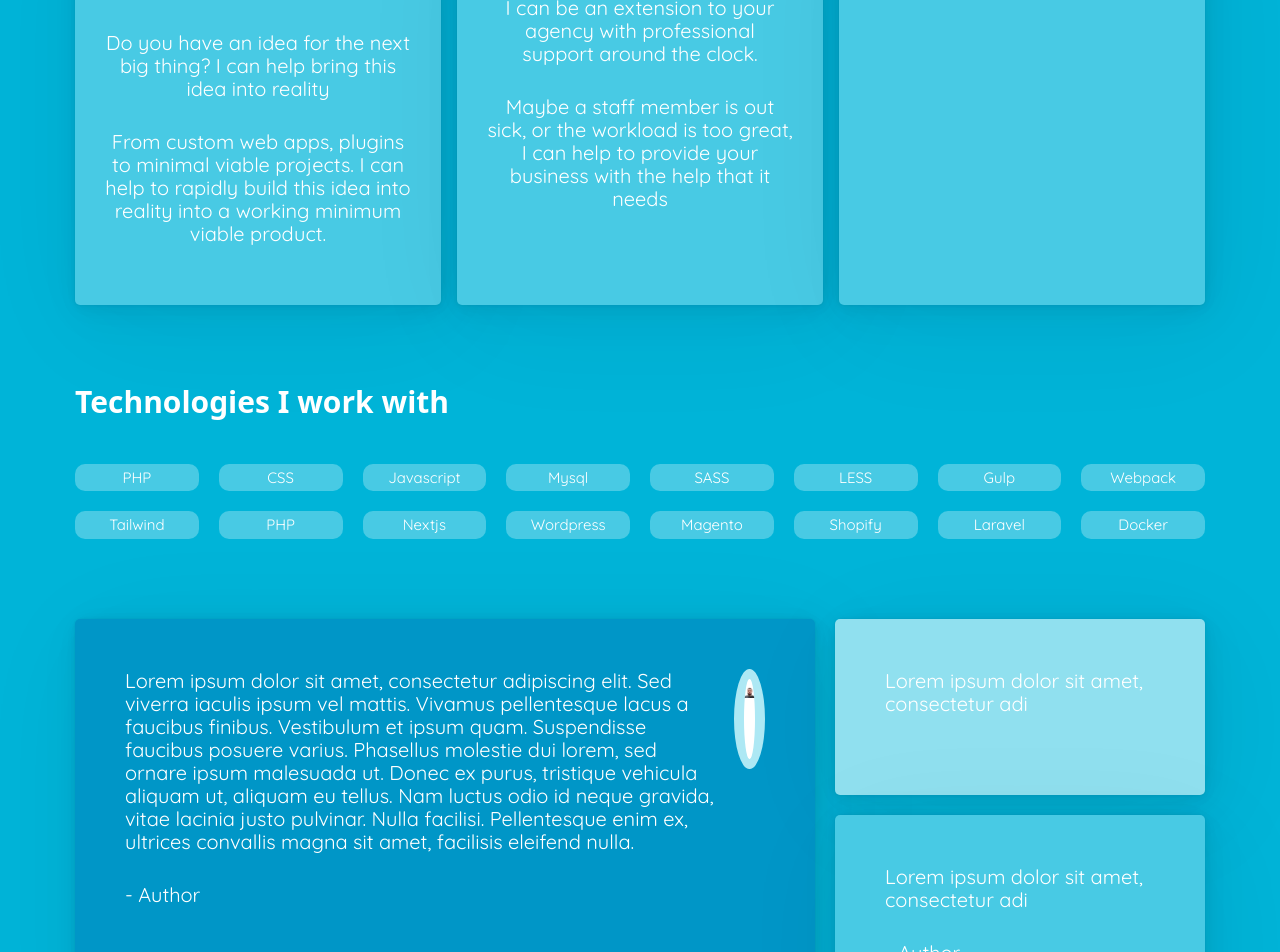
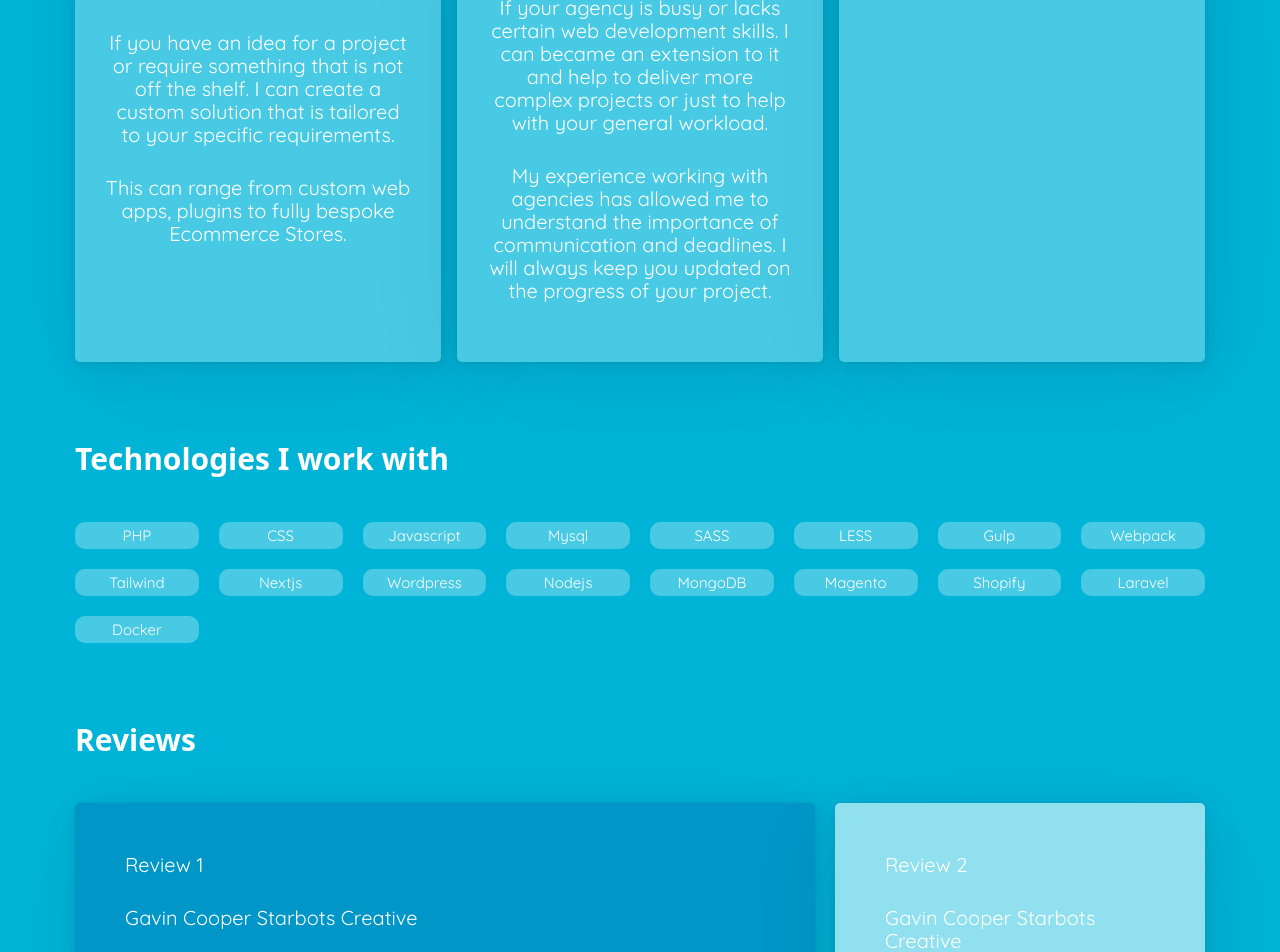
Before and after one commit to linear5ky/portfolio-2023, a Next.js app: page / in a window 1280 px wide. Shown: the part 3420-4372 px from the top of the page. Built offline with nearby package versions, Linux system fonts and the light colour scheme.

Commit message:
feat: add in tech|reviews

```diff
--- a/components/Reviews.js
+++ b/components/Reviews.js
@@ -1,7 +1,7 @@
 import React, { useEffect, useState } from "react";
 import Image from 'next/image'
 import { useRouter } from "next/router";
-
+import ReviewItems from "../constants/Reviews";
 
 export default function Reviews() {
   const router = useRouter();
@@ -18,37 +18,19 @@ export default function Reviews() {
 
     <div class="container">
 
-
+      <h3>Reviews</h3>
 
       <section class="reviews">
 
-            <div class="review primary glow">
+        {ReviewItems.items.map((proj, idx) => (
+            <div class={"review  glow " + proj.class}>
               <div class="content">
-                <p>Lorem ipsum dolor sit amet, consectetur adipiscing elit. Sed viverra iaculis ipsum vel mattis. Vivamus pellentesque lacus a faucibus finibus. Vestibulum et ipsum quam. Suspendisse faucibus posuere varius. Phasellus molestie dui lorem, sed ornare ipsum malesuada ut. Donec ex purus, tristique vehicula aliquam ut, aliquam eu tellus. Nam luctus odio id neque gravida, vitae lacinia justo pulvinar. Nulla facilisi. Pellentesque enim ex, ultrices convallis magna sit amet, facilisis eleifend nulla. </p>
-                <p class="author">- Author</p>
+                {proj.review}
+                <p class="author">{proj.author}  <span>{proj.company}</span></p>
               </div>
+            </div>
 
-              <div class="hero-image  circle-small">
-
-
-            <Image
-                src="/images/me.png"
-                alt="Next.js Logo"
-                width={100}
-                height={100}
-                priority
-              />
-
-            </div>
-            </div>
-            <div class="review secondary glow">
-                <div class="content">
-                <p class="author">  Lorem ipsum dolor sit amet, consectetur adi</p>
-              </div></div>
-            <div class="review tertiary glow">    <div class="content">
-                <p>Lorem ipsum dolor sit amet, consectetur adi</p>
-                <p class="author">- Author</p>
-              </div></div>
+        ))}
 
       </section>
 
--- a/components/Tech.js
+++ b/components/Tech.js
@@ -1,9 +1,9 @@
 import React, { useEffect, useState } from "react";
 import Image from 'next/image'
 import { useRouter } from "next/router";
+import techItems from "../constants/TechItems";
 
-
-export default function Tech() {
+export default function Contact() {
   const router = useRouter();
   // console.log(router.asPath);
 
@@ -22,25 +22,9 @@ export default function Tech() {
 
       <section class="techstack">
 
-            <div class="item">PHP</div>
-            <div class="item">CSS</div>
-            <div class="item">Javascript</div>
-            <div class="item">Mysql</div>
-            <div class="item">SASS</div>
-            <div class="item">LESS</div>
-            <div class="item">Gulp</div>
-
-            <div class="item">Webpack</div>
-            <div class="item">Tailwind</div>
-            <div class="item">PHP</div>
-            <div class="item">Nextjs</div>
-            <div class="item">Wordpress</div>
-            <div class="item">Magento</div>
-            <div class="item">Shopify</div>
-            <div class="item">Laravel</div>
-
-            <div class="item">Docker</div>
-
+            {techItems.map((proj, idx) => (
+                  <div class="item">{proj}</div>
+            ))}
       </section>
 
 
--- /dev/null
+++ b/constants/Reviews.js
@@ -0,0 +1,32 @@
+
+import {Fragment} from 'react'
+const reviews= {
+    items: [
+        {
+            author:   'Gavin Cooper',
+            company:   'Starbots Creative',
+            review: <Fragment><p>Review 1</p></Fragment>,
+            class: 'primary',
+        },
+        {
+            author:   'Gavin Cooper',
+            company:   'Starbots Creative',
+            review: <Fragment><p>Review 2</p></Fragment>,
+            class: 'secondary',
+        },
+        {
+            author:   'Gavin Cooper',
+            company:   'Starbots Creative',
+            review: <Fragment><p>Review 3</p></Fragment>,
+            class: 'tertiary',
+        },
+
+
+
+    ]
+
+};
+
+
+
+export default reviews;
--- a/constants/Services.js
+++ b/constants/Services.js
@@ -4,17 +4,22 @@ const services= {
     items: [
         {
             name:   'Custom Web Development',
-            description: <Fragment><p>Do you have an idea for the next big thing? I can help bring this  idea into reality </p>
-            <p>From custom web apps, plugins to minimal viable projects. I can help to rapidly build this idea into reality into a working minimum viable product.</p></Fragment>,
+            description: <Fragment><p>If you have an idea for a project or require something that is not off the shelf. I can create a custom solution that is tailored to your specific requirements.</p>
+            <p>This can range from custom web apps, plugins to fully bespoke Ecommerce Stores.</p>
+
+
+            </Fragment>,
 
         },
         {
             name: 'Agency Support',
-            description: <Fragment><p>I can be an extension to your agency with professional support around the clock.</p>
-            <p>Maybe a staff member is out sick, or the workload is too great, I can help to provide your business with the help that it needs</p></Fragment>,
+            description: <Fragment>
+            <p>If your agency is busy or lacks certain web development skills. I can became an extension to it and help to deliver more complex projects or just to help with your general workload. </p>
+            <p>My experience working with agencies has allowed me to understand the importance of communication and deadlines. I will always keep you updated on the progress of your project.</p>
+            </Fragment>,
         },
         {
-            name: 'Problem Solving',
+            name: 'Consultancy',
             description: <Fragment></Fragment>,
         },
 
--- /dev/null
+++ b/constants/TechItems.js
@@ -0,0 +1,2 @@
+const techItems = ['PHP', 'CSS', 'Javascript', 'Mysql', 'SASS', 'LESS', 'Gulp', 'Webpack', 'Tailwind', 'Nextjs', 'Wordpress',  'Nodejs',  'MongoDB', 'Magento', 'Shopify', 'Laravel', 'Docker']
+export default techItems;
```
